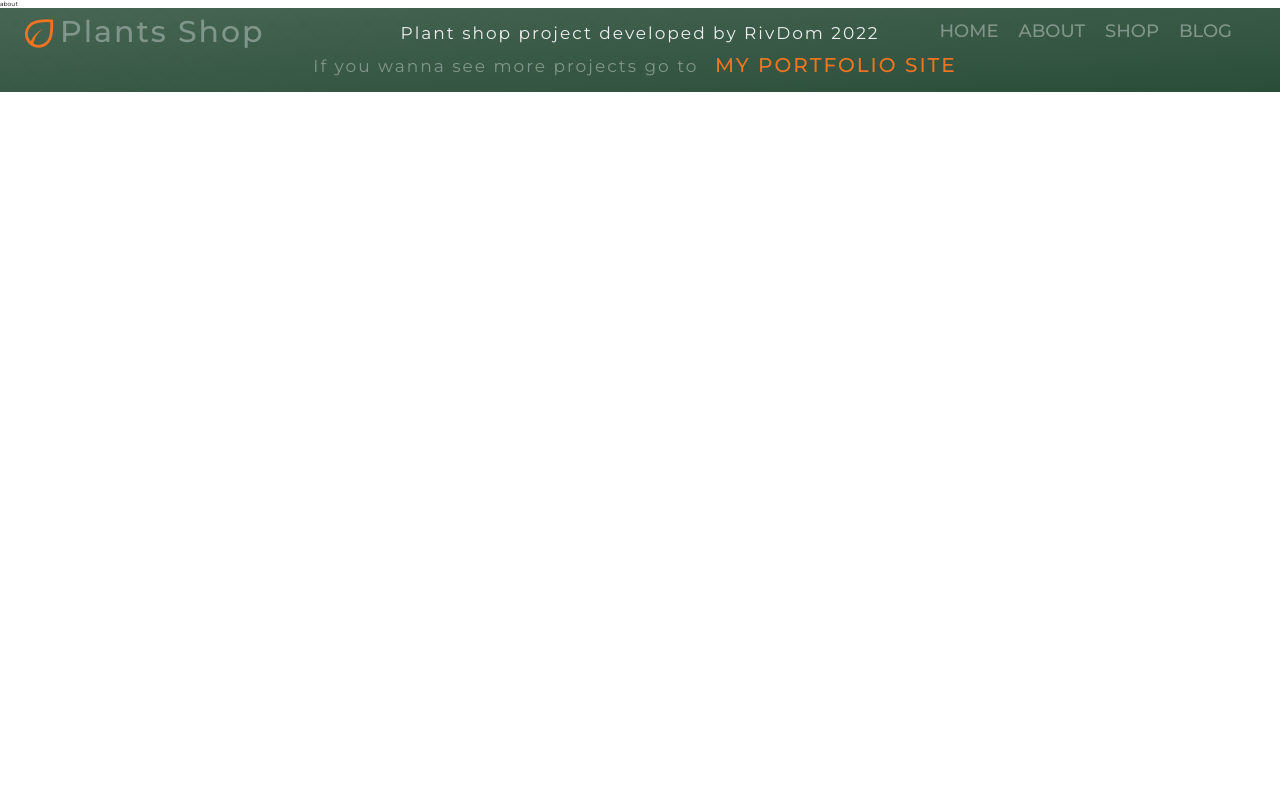
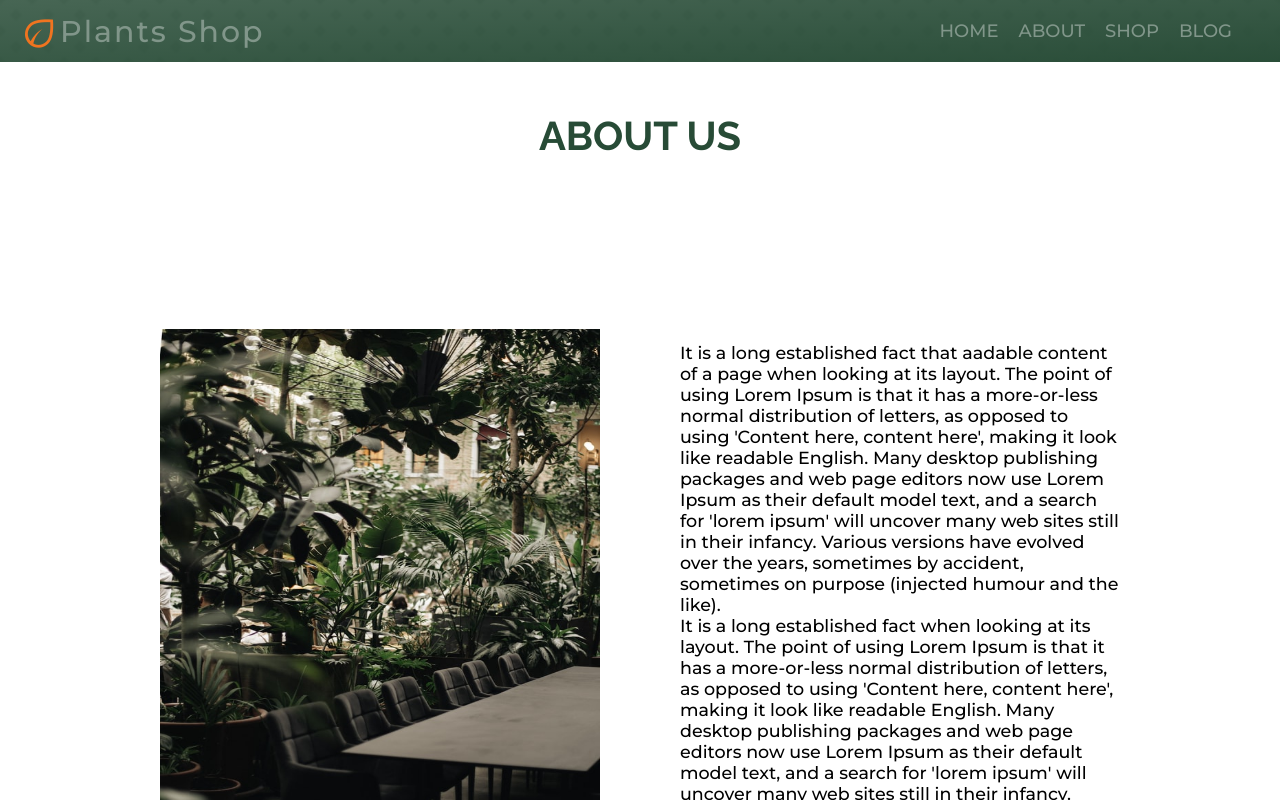
Before and after one commit to RivDomCode/next-strapi-shop, a Next.js app: page /about in a window 1280 px wide. Shown: the top 800 px of the page. Built offline with nearby package versions, Linux system fonts and the light colour scheme.

Commit message:
about us done

```diff
--- a/pages/about.js
+++ b/pages/about.js
@@ -1,9 +1,24 @@
-import Layout from "../components/Layout"
+import Layout from "../components/Layout";
+import styles from "../styles/About.module.css";
+import Image from "next/image";
 
 const About = () => {
   return (
     <Layout page="about">
-        <div>about</div>
+      <main className="container">
+        <h2 className="heading">About us</h2>
+        <div className={styles.about}>
+            <Image layout="responsive" width={200} height={250} src="/img/aboutUs.jpg" alt="about us"/>
+            <div className={styles.aboutText}>
+              <p>
+              It is a long established fact that aadable content of a page when looking at its layout. The point of using Lorem Ipsum is that it has a more-or-less normal distribution of letters, as opposed to using 'Content here, content here', making it look like readable English. Many desktop publishing packages and web page editors now use Lorem Ipsum as their default model text, and a search for 'lorem ipsum' will uncover many web sites still in their infancy. Various versions have evolved over the years, sometimes by accident, sometimes on purpose (injected humour and the like).              </p>
+              <p>
+              It is a long established fact when looking at its layout. The point of using Lorem Ipsum is that it has a more-or-less normal distribution of letters, as opposed to using 'Content here, content here', making it look like readable English. Many desktop publishing packages and web page editors now use Lorem Ipsum as their default model text, and a search for 'lorem ipsum' will uncover many web sites still in their infancy. Various versions have evolved over the years, sometimes by accident, sometimes on purpose (injected humour and the like).
+              </p>
+            </div>
+        </div>
+      </main>
+
     </Layout>
   )
 }
--- /dev/null
+++ b/styles/About.module.css
@@ -0,0 +1,16 @@
+.about{
+    display: grid;
+    gap: 8rem;
+    grid-template-columns: repeat(2, 1fr);
+    align-items: center;
+    height: 100%;
+    padding: 12rem;
+    max-width: 160rem;
+}
+
+.aboutText{
+    font-size: 2.8rem;
+    font-weight: 500;
+    /* color: var(--terciary); */
+
+}
--- a/styles/Header.module.css
+++ b/styles/Header.module.css
@@ -1,12 +1,15 @@
 .header{
     background-color: transparent;
     z-index: 1;
-   position: fixed;
     font-size: 4rem;
     padding: 1rem 2rem;
     width: 100%;
     display: flex;
     justify-content: space-between;
+    background-image: linear-gradient(to right bottom, rgba(39, 75, 54, .85), rgba(39, 75, 54, .99)
+    ), url(../public/img/grey-gdccef0896_640.png);
+    background-size: cover;
+    background-position: 50%;
 }
 
 .logo{
```
Also changed, not shown: public/img/aboutUs.jpg (added).
